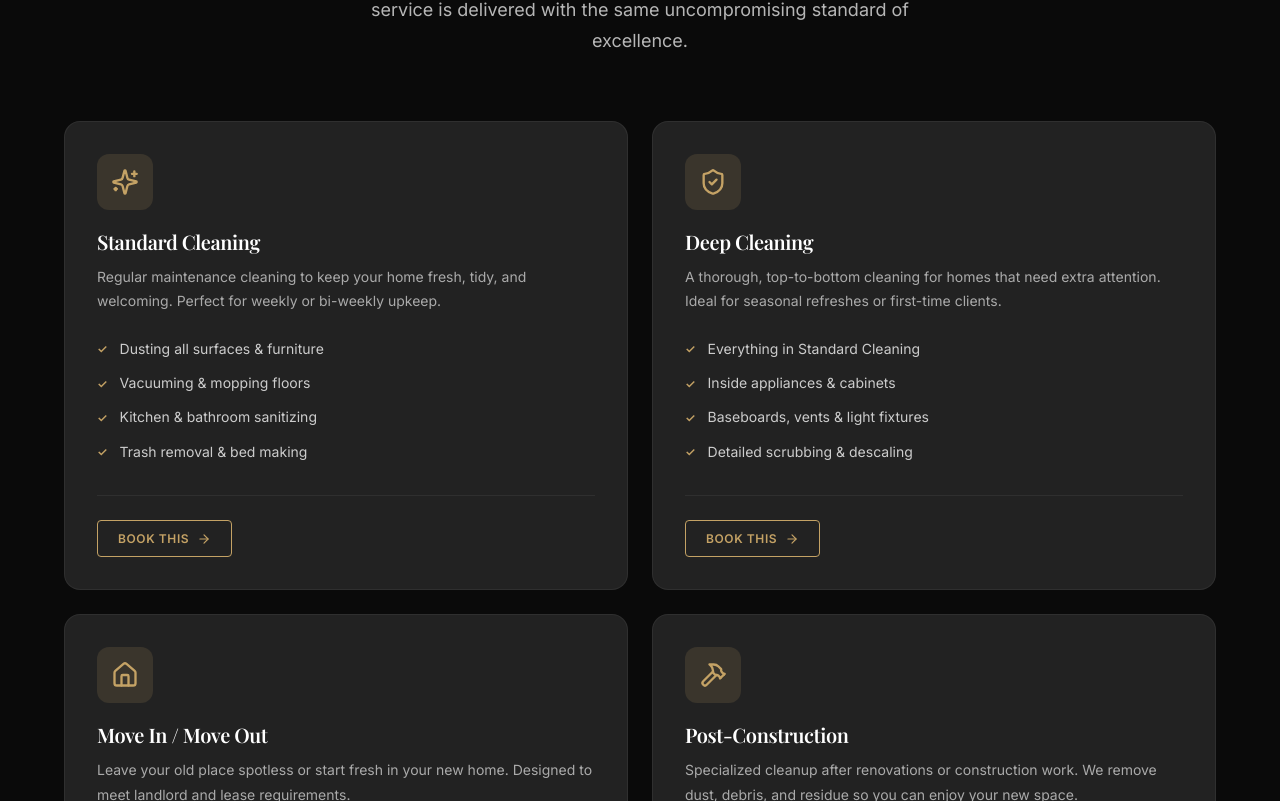
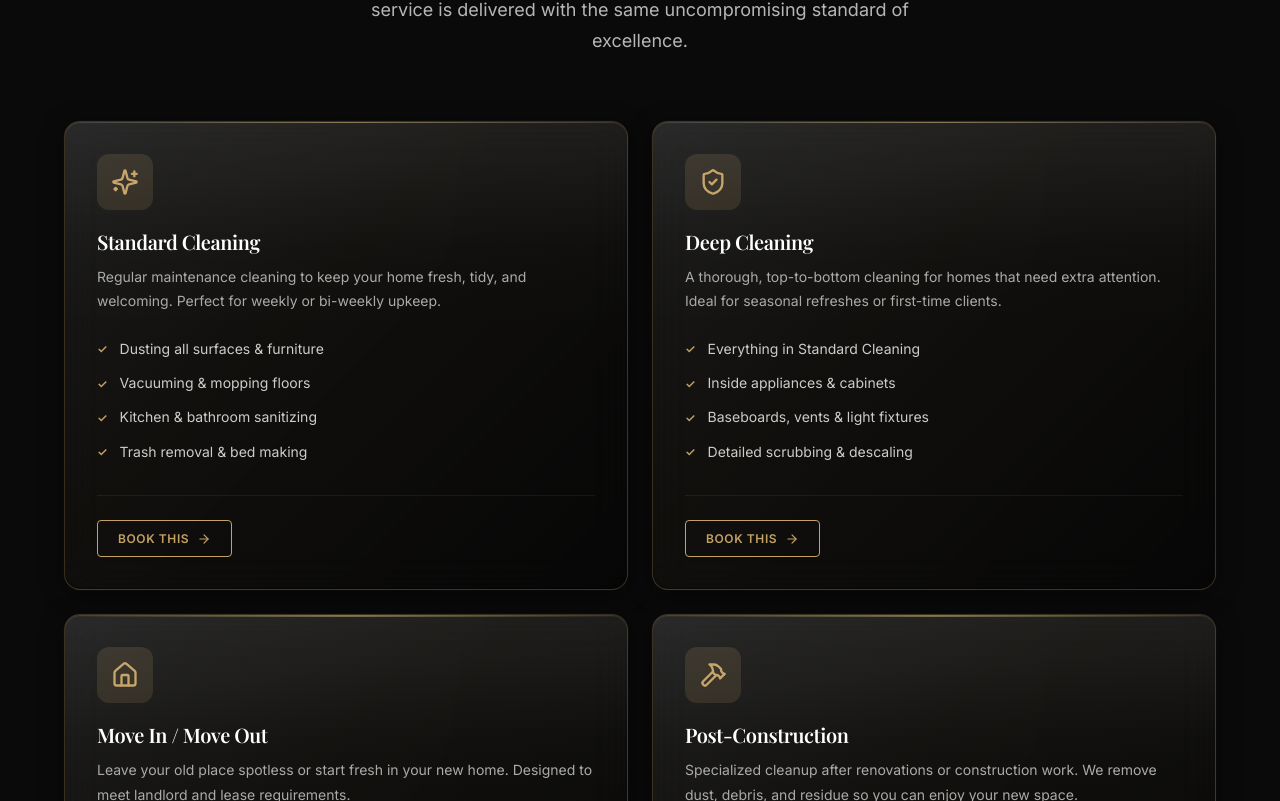
Before and after one commit to dgmal10/luxe-ap-cleaning, a React (Vite) app: page / in a window 1280 px wide. Shown: the part 1899-2700 px from the top of the page. Built offline with nearby package versions, Linux system fonts and the light colour scheme; no server answers; the database is empty; a web font is replaced by a local one.

Commit message:
style: apply premium Liquid Glass effect to service and booking cards

```diff
--- a/src/components/public/Booking.css
+++ b/src/components/public/Booking.css
@@ -142,14 +142,51 @@
 
 /* Form card */
 .booking__card {
-  background: var(--surface-card);
-  border: var(--border-subtle);
+  background: linear-gradient(
+    135deg,
+    rgba(255, 255, 255, 0.06) 0%,
+    rgba(196, 162, 101, 0.03) 50%,
+    rgba(0, 0, 0, 0.45) 100%
+  );
+  backdrop-filter: blur(24px) saturate(160%);
+  -webkit-backdrop-filter: blur(24px) saturate(160%);
+  border: 1px solid rgba(196, 162, 101, 0.22);
   border-radius: var(--radius-xl);
   padding: var(--space-8) var(--space-10);
   max-width: 740px;
   margin: 0 auto;
   position: relative;
+  box-shadow:
+    inset 0 1px 1px rgba(255, 255, 255, 0.1),
+    inset 0 -1px 1px rgba(0, 0, 0, 0.4),
+    0 8px 40px rgba(0, 0, 0, 0.5),
+    0 0 0 0.5px rgba(255, 255, 255, 0.03);
+  overflow: hidden;
 }
+
+/* Gloss dome no topo do card de booking */
+.booking__card::before {
+  content: '';
+  position: absolute;
+  top: 0; left: 0; right: 0;
+  height: 40%;
+  background: linear-gradient(180deg, rgba(255,255,255,0.06) 0%, transparent 100%);
+  border-radius: var(--radius-xl) var(--radius-xl) 0 0;
+  pointer-events: none;
+  z-index: 0;
+}
+
+/* Linha dourada superior */
+.booking__card::after {
+  content: '';
+  position: absolute;
+  top: 0; left: 0; right: 0;
+  height: 1.5px;
+  background: linear-gradient(90deg, transparent, rgba(245, 215, 127, 0.7), transparent);
+  pointer-events: none;
+  z-index: 1;
+}
+
 
 .booking__step-title {
   font-size: var(--text-lg);
--- a/src/components/public/Services.css
+++ b/src/components/public/Services.css
@@ -5,15 +5,46 @@
 }
 
 .services__card {
-  background: var(--surface-card);
-  border: var(--border-subtle);
+  background: linear-gradient(
+    135deg,
+    rgba(255, 255, 255, 0.07) 0%,
+    rgba(196, 162, 101, 0.04) 40%,
+    rgba(0, 0, 0, 0.35) 100%
+  );
+  backdrop-filter: blur(20px) saturate(160%);
+  -webkit-backdrop-filter: blur(20px) saturate(160%);
+  border: 1px solid rgba(196, 162, 101, 0.25);
   border-radius: var(--radius-xl);
   padding: var(--space-8);
   display: flex;
   flex-direction: column;
-  transition: all var(--duration-normal) var(--ease-out);
+  transition: all 0.4s cubic-bezier(0.16, 1, 0.3, 1);
   position: relative;
   overflow: hidden;
+  box-shadow:
+    inset 0 1px 1px rgba(255, 255, 255, 0.12),
+    inset 0 -1px 1px rgba(0, 0, 0, 0.4),
+    0 4px 24px rgba(0, 0, 0, 0.45),
+    0 0 0 0.5px rgba(255, 255, 255, 0.04);
+}
+
+/* Reflexo de luz superior (Gloss Dome) */
+.services__card::after {
+  content: '';
+  position: absolute;
+  top: 0;
+  left: 0;
+  right: 0;
+  height: 45%;
+  background: linear-gradient(
+    180deg,
+    rgba(255, 255, 255, 0.07) 0%,
+    rgba(255, 255, 255, 0.01) 60%,
+    transparent 100%
+  );
+  border-radius: var(--radius-xl) var(--radius-xl) 0 0;
+  pointer-events: none;
+  z-index: 0;
 }
 
 .services__card::before {
@@ -22,16 +53,27 @@
   top: 0;
   left: 0;
   right: 0;
-  height: 2px;
-  background: linear-gradient(90deg, transparent, var(--color-gold), transparent);
-  opacity: 0;
+  height: 1.5px;
+  background: linear-gradient(90deg, transparent 0%, rgba(245, 215, 127, 0.8) 50%, transparent 100%);
+  opacity: 0.5;
   transition: opacity var(--duration-normal);
+  z-index: 1;
 }
 
 .services__card:hover {
-  border-color: rgba(196, 162, 101, 0.2);
-  transform: translateY(-4px);
-  box-shadow: 0 8px 32px rgba(0, 0, 0, 0.4);
+  border-color: rgba(245, 215, 127, 0.5);
+  transform: translateY(-6px) scale(1.01);
+  background: linear-gradient(
+    135deg,
+    rgba(255, 255, 255, 0.11) 0%,
+    rgba(196, 162, 101, 0.08) 40%,
+    rgba(0, 0, 0, 0.25) 100%
+  );
+  box-shadow:
+    inset 0 1px 2px rgba(255, 255, 255, 0.22),
+    inset 0 -1px 1px rgba(0, 0, 0, 0.5),
+    0 16px 48px rgba(0, 0, 0, 0.6),
+    0 0 32px rgba(196, 162, 101, 0.18);
 }
 
 .services__card:hover::before {
```
